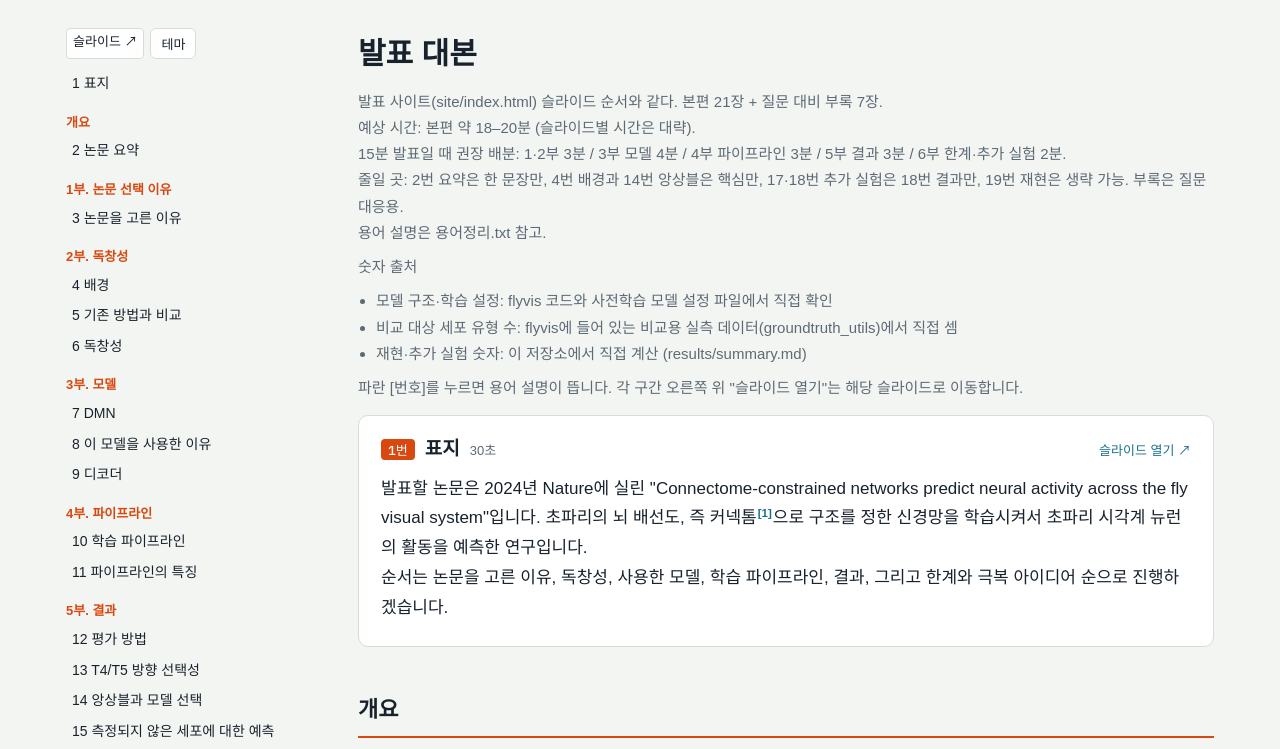
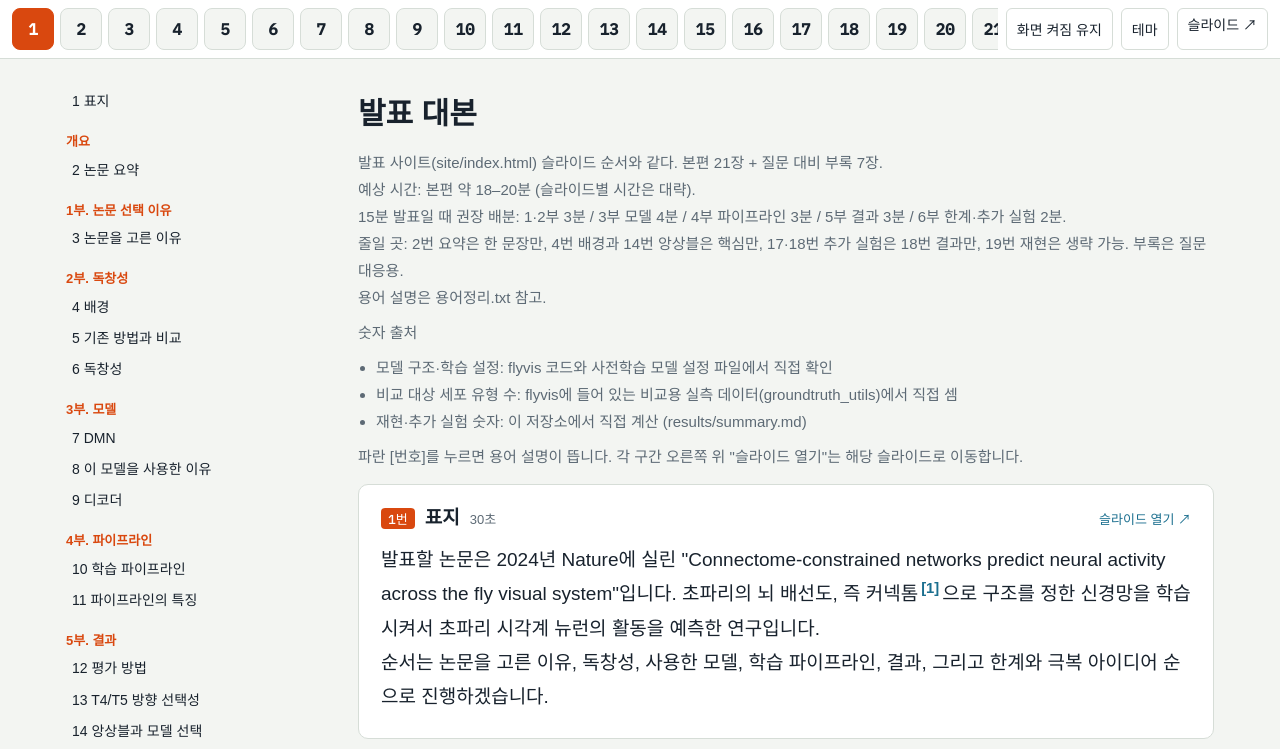
Before and after one commit to JsonParc/ML_scrpit, a plain HTML site: page index.html in a window 1280 px wide. Shown: the top 749 px of the page. Drawn offline with Linux system fonts and the light colour scheme; a web font is replaced by a local one.

Commit message:
패드용 화면: 상단 번호 바, 큰 글자, 화면 켜짐 유지
Co-Authored-By: Claude Opus 5.5 <noreply@anthropic.com>

```diff
--- a/index.html
+++ b/index.html
@@ -19,11 +19,23 @@
 }
 :root[data-theme="dark"] { --bg: #12171c; --panel: #1a2128; --fg: #e5eaee; --muted: #9aa6b0; --line: #2c353d; --accent: #ff7a3d; --link: #4fb3d9; --scrim: rgba(0,0,0,0.6); color-scheme: dark; }
 * { box-sizing: border-box; }
-html { scroll-padding-top: 16px; }
-body { margin: 0; background: var(--bg); color: var(--fg); font-family: var(--font); font-size: 17px; line-height: 1.75; }
+html { scroll-padding-top: 76px; }
+body { margin: 0; background: var(--bg); color: var(--fg); font-family: var(--font); font-size: 19px; line-height: 1.8; }
+body::before { content: ""; position: fixed; inset: 0 0 auto; height: env(safe-area-inset-top, 0px); z-index: 10; background: var(--panel); }
+/* 패드용 상단 바: 슬라이드 번호를 눌러 바로 이동 */
+.topbar { position: sticky; top: env(safe-area-inset-top, 0px); z-index: 5; background: var(--panel); border-bottom: 1px solid var(--line);
+  display: flex; align-items: center; gap: 8px; padding-block: 8px;
+  padding-left: max(12px, env(safe-area-inset-left, 0px)); padding-right: max(12px, env(safe-area-inset-right, 0px)); }
+.chips { display: flex; gap: 6px; overflow-x: auto; flex: 1; scrollbar-width: none; -webkit-overflow-scrolling: touch; }
+.chips::-webkit-scrollbar { display: none; }
+.chip { flex: none; min-width: 42px; height: 42px; display: grid; place-items: center; border-radius: 8px; border: 1px solid var(--line);
+  font: 600 16px var(--mono); color: var(--fg); text-decoration: none; background: var(--bg); }
+.chip.on { background: var(--accent); border-color: var(--accent); color: #fff; }
+.topbar button, .topbar .btn { flex: none; height: 42px; font-size: 14px; }
+#wake.on { background: var(--accent); color: #fff; border-color: var(--accent); }
 .wrap { display: grid; grid-template-columns: 260px minmax(0, 1fr); gap: 32px; max-width: 1180px; margin: 0 auto;
   padding-block: 28px 80px; padding-left: max(16px, env(safe-area-inset-left, 0px)); padding-right: max(16px, env(safe-area-inset-right, 0px)); }
-nav.toc { position: sticky; top: 16px; align-self: start; max-height: calc(100vh - 32px); overflow-y: auto; font-size: 14px; }
+nav.toc { position: sticky; top: 76px; align-self: start; max-height: calc(100vh - 92px); overflow-y: auto; font-size: 14px; }
 nav.toc ul { list-style: none; padding: 0; margin: 0; display: grid; gap: 2px; }
 nav.toc li.tp { margin-top: 12px; font-weight: 600; color: var(--accent); font-size: 13px; }
 nav.toc li.ts { padding-left: 10px; }
@@ -47,7 +59,7 @@ ul { margin: 6px 0; padding-left: 1.2em; }
 li.sub { margin-left: 1.2em; list-style: circle; }
 li.ans { list-style: none; color: var(--muted); margin-bottom: 6px; }
 sup.fn { font-size: 0.68em; line-height: 0; }
-sup.fn a { color: var(--link); text-decoration: none; font-weight: 600; padding: 0 1px; }
+sup.fn a { color: var(--link); text-decoration: none; font-weight: 600; padding: 6px 3px; font-size: 1.15em; }
 sup.fn a:hover, sup.fn a:focus-visible { text-decoration: underline; }
 .fnlist { columns: 2; font-size: 14px; list-style: none; padding: 0; }
 .fnlist a { color: var(--link); text-decoration: none; }
@@ -60,19 +72,22 @@ sup.fn a:hover, sup.fn a:focus-visible { text-decoration: underline; }
 #pop .inner { padding: 18px 22px; overflow-y: auto; }
 #pop .cat { font-size: 12px; color: var(--accent); font-weight: 600; }
 #pop h4 { margin: 2px 0 8px; font-size: 18px; }
-#pop .inner p { margin: 6px 0; font-size: 15.5px; }
-#pop .close { border: none; border-top: 1px solid var(--line); border-radius: 0 0 10px 10px; padding: 12px; font-size: 15px; width: 100%; }
-@media (max-width: 800px) { .wrap { grid-template-columns: 1fr; } nav.toc { position: static; max-height: none; } .fnlist { columns: 1; } }
+#pop .inner p { margin: 6px 0; font-size: 17px; }
+#pop .close { border: none; border-top: 1px solid var(--line); border-radius: 0 0 10px 10px; padding: 16px; font-size: 17px; width: 100%; }
+@media (max-width: 1100px) { .wrap { grid-template-columns: 1fr; } nav.toc { display: none; } }
+@media (max-width: 700px) { .fnlist { columns: 1; } }
 @media (prefers-reduced-motion: no-preference) { html { scroll-behavior: smooth; } }
 </style>
 </head>
 <body>
+<div class="topbar">
+  <div class="chips" id="chips"><a class="chip" href="#s1" data-n="1">1</a><a class="chip" href="#s2" data-n="2">2</a><a class="chip" href="#s3" data-n="3">3</a><a class="chip" href="#s4" data-n="4">4</a><a class="chip" href="#s5" data-n="5">5</a><a class="chip" href="#s6" data-n="6">6</a><a class="chip" href="#s7" data-n="7">7</a><a class="chip" href="#s8" data-n="8">8</a><a class="chip" href="#s9" data-n="9">9</a><a class="chip" href="#s10" data-n="10">10</a><a class="chip" href="#s11" data-n="11">11</a><a class="chip" href="#s12" data-n="12">12</a><a class="chip" href="#s13" data-n="13">13</a><a class="chip" href="#s14" data-n="14">14</a><a class="chip" href="#s15" data-n="15">15</a><a class="chip" href="#s16" data-n="16">16</a><a class="chip" href="#s17" data-n="17">17</a><a class="chip" href="#s18" data-n="18">18</a><a class="chip" href="#s19" data-n="19">19</a><a class="chip" href="#s20" data-n="20">20</a><a class="chip" href="#s21" data-n="21">21</a><a class="chip" href="#s22" data-n="22">22</a><a class="chip" href="#s23" data-n="23">23</a><a class="chip" href="#s24" data-n="24">24</a><a class="chip" href="#s25" data-n="25">25</a><a class="chip" href="#s26" data-n="26">26</a><a class="chip" href="#s27" data-n="27">27</a><a class="chip" href="#s28" data-n="28">28</a></div>
+  <button id="wake" type="button" title="발표 중 화면이 꺼지지 않게">화면 켜짐 유지</button>
+  <button id="theme" type="button">테마</button>
+  <a class="btn" href="https://two025240014-jimin-ml.onrender.com/" target="slides">슬라이드 ↗</a>
+</div>
 <div class="wrap">
   <nav class="toc" aria-label="목차">
-    <div class="tools">
-      <a class="btn" href="https://two025240014-jimin-ml.onrender.com/" target="slides">슬라이드 ↗</a>
-      <button id="theme" type="button">테마</button>
-    </div>
     <ul><li><a href="#s1">1 표지</a></li>
 <li class="tp">개요</li>
 <li><a href="#s2">2 논문 요약</a></li>
@@ -328,6 +343,33 @@ document.getElementById("theme").onclick = () => {
   const dark = r.dataset.theme === "dark" || (!r.dataset.theme && matchMedia("(prefers-color-scheme: dark)").matches);
   r.dataset.theme = dark ? "light" : "dark";
 };
+// 지금 읽고 있는 구간 번호를 상단 바에서 강조
+const chips = [...document.querySelectorAll(".chip")];
+const secs = chips.map(c => document.getElementById("s" + c.dataset.n)).filter(Boolean);
+function mark() {
+  let cur = secs[0];
+  for (const s of secs) if (s.getBoundingClientRect().top < 120) cur = s;
+  chips.forEach(c => {
+    const on = cur && c.dataset.n === cur.id.slice(1);
+    if (on && !c.classList.contains("on")) c.scrollIntoView({ inline: "center", block: "nearest" });
+    c.classList.toggle("on", on);
+  });
+}
+addEventListener("scroll", mark, { passive: true });
+mark();
+// 화면 켜짐 유지 (Wake Lock 지원 브라우저에서만)
+let lock = null;
+const wake = document.getElementById("wake");
+if (!("wakeLock" in navigator)) wake.hidden = true;
+async function setWake(on) {
+  try {
+    if (on) { lock = await navigator.wakeLock.request("screen"); lock.addEventListener("release", () => { if (!document.hidden) wake.classList.remove("on"); }); }
+    else if (lock) { await lock.release(); lock = null; }
+    wake.classList.toggle("on", on);
+  } catch (e) { wake.classList.remove("on"); }
+}
+wake.onclick = () => setWake(!wake.classList.contains("on"));
+document.addEventListener("visibilitychange", () => { if (!document.hidden && wake.classList.contains("on")) setWake(true); });
 </script>
 </body>
 </html>
```
